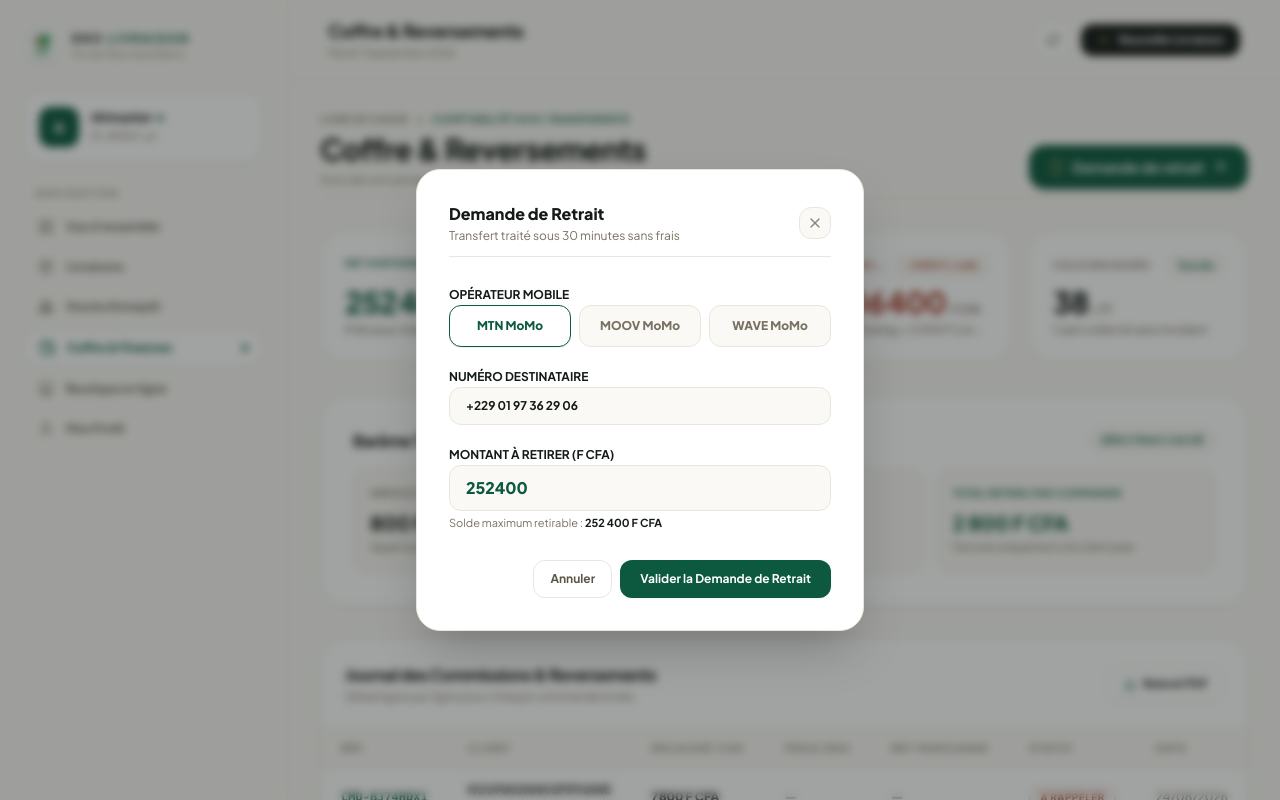
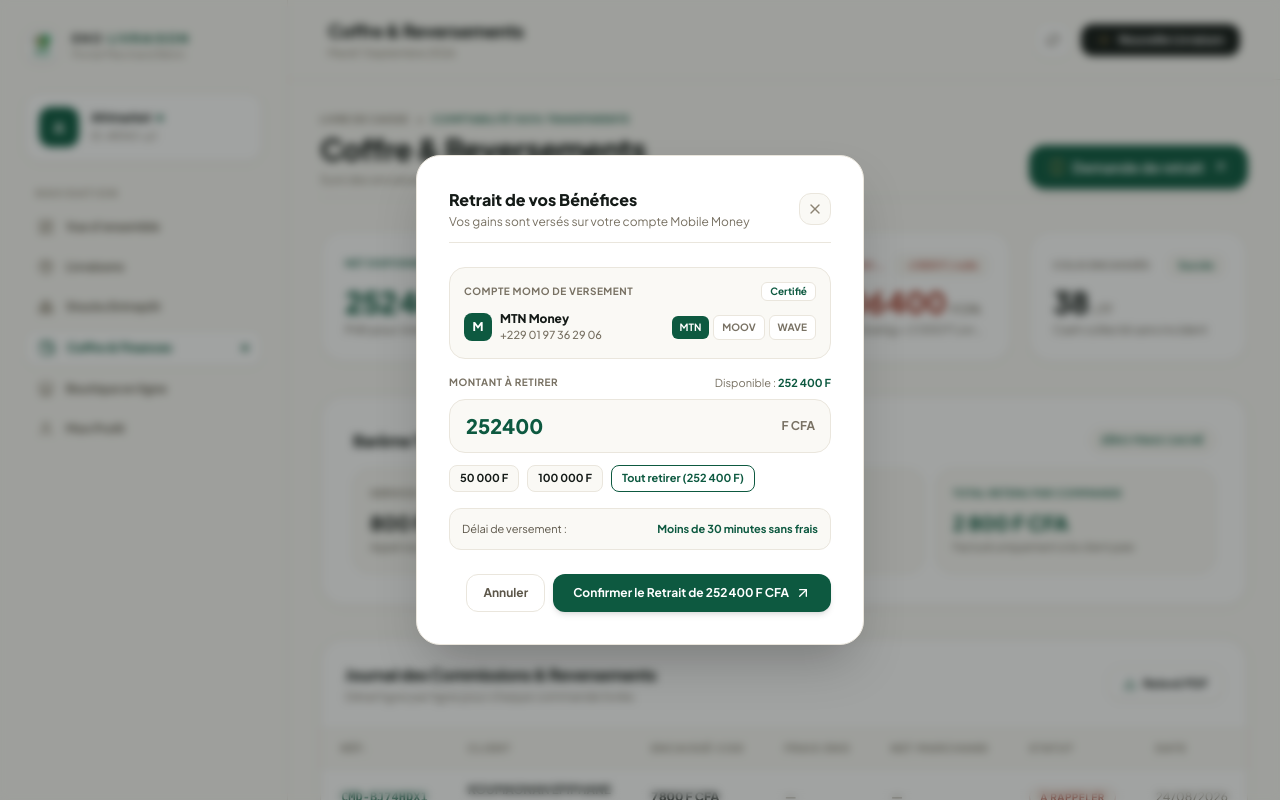
Before and after one commit to judeaymard/CLOSING, a Next.js app: page /dashboard/finances in a window 1280 px wide. Both pictures are taken after a click on the button "Demande de retrait". Shown: the top 800 px of the page. Built offline with nearby package versions, Linux system fonts and the light colour scheme.

Commit message:
feat(dashboard): refonte complete du modal en veritable Retrait de Benefices Marchand

```diff
--- a/src/app/dashboard/finances/page.tsx
+++ b/src/app/dashboard/finances/page.tsx
@@ -261,73 +261,123 @@
         </div>
       </div>
 
-      {/* 📱 MOBILE MONEY PAYOUT MODAL */}
+      {/* 📱 MODAL DE RETRAIT DE BÉNÉFICES */}
       {showPayoutModal && (
         <div className="fixed inset-0 z-50 bg-[#141A17]/40 backdrop-blur-xs flex items-center justify-center p-4">
-          <div className="bg-white border border-[#EAE6DD] rounded-3xl p-6 sm:p-8 max-w-md w-full shadow-2xl space-y-6">
+          <div className="bg-white border border-[#EAE6DD] rounded-3xl p-6 sm:p-8 max-w-md w-full shadow-2xl space-y-6 animate-fade-in-up">
             <div className="flex items-center justify-between pb-3 border-b border-[#EAE6DD]">
               <div>
-                <h3 className="text-base font-black text-[#141A17]">Demande de Retrait</h3>
-                <p className="text-xs text-[#787163] mt-0.5">Transfert traité sous 30 minutes sans frais</p>
+                <h3 className="text-base font-black text-[#141A17]">Retrait de vos Bénéfices</h3>
+                <p className="text-xs text-[#787163] mt-0.5">Vos gains sont versés sur votre compte Mobile Money</p>
               </div>
               <button
                 onClick={() => setShowPayoutModal(false)}
-                className="w-8 h-8 rounded-xl bg-[#FAF9F5] border border-[#EAE6DD] text-[#8C8474] flex items-center justify-center"
+                className="w-8 h-8 rounded-xl bg-[#FAF9F5] border border-[#EAE6DD] text-[#8C8474] flex items-center justify-center hover:text-[#141A17]"
               >
                 <X className="w-4 h-4" />
               </button>
             </div>
 
             <form onSubmit={handleRequestPayout} className="space-y-4">
-              {/* Operator selection */}
-              <div className="space-y-1.5">
-                <label className="text-xs font-bold text-[#141A17] uppercase">Opérateur Mobile</label>
-                <div className="grid grid-cols-3 gap-2">
-                  {(["MTN", "MOOV", "WAVE"] as const).map((method) => (
+              {/* Compte Mobile Money du Profil */}
+              <div className="p-3.5 rounded-2xl bg-[#FAF9F5] border border-[#EAE6DD] space-y-1.5">
+                <div className="flex items-center justify-between text-xs">
+                  <span className="text-[10px] font-bold uppercase tracking-wider text-[#787163]">
+                    Compte MoMo de versement
+                  </span>
+                  <span className="text-[10px] font-bold text-[#0D5940] bg-white border border-[#EAE6DD] px-2 py-0.5 rounded-md">
+                    Certifié
+                  </span>
+                </div>
+                <div className="flex items-center justify-between pt-1">
+                  <div className="flex items-center gap-2">
+                    <div className="w-7 h-7 rounded-lg bg-[#0D5940] text-white flex items-center justify-center font-black text-xs">
+                      {payoutMethod.charAt(0)}
+                    </div>
+                    <div>
+                      <p className="text-xs font-black text-[#141A17]">{payoutMethod} Money</p>
+                      <p className="text-[11px] text-[#787163] font-medium">+229 01 97 36 29 06</p>
+                    </div>
+                  </div>
+                  <div className="flex items-center gap-1">
+                    {(["MTN", "MOOV", "WAVE"] as const).map((net) => (
                       <button
-                      key={method}
+                        key={net}
                         type="button"
-                      onClick={() => setPayoutMethod(method)}
-                      className={`py-3 rounded-xl border text-xs font-black transition-all ${
-                        payoutMethod === method
-                          ? "bg-white border-[#0D5940] text-[#0D5940] shadow-2xs"
-                          : "bg-[#FAF9F5] border-[#EAE6DD] text-[#787163] hover:text-[#141A17]"
+                        onClick={() => setPayoutMethod(net)}
+                        className={`px-2 py-1 rounded-md text-[10px] font-bold transition-all ${
+                          payoutMethod === net
+                            ? "bg-[#0D5940] text-white"
+                            : "bg-white text-[#787163] border border-[#EAE6DD] hover:text-[#141A17]"
                         }`}
                       >
-                      {method} MoMo
+                        {net}
                       </button>
                     ))}
                   </div>
                 </div>
-
-              {/* Number */}
-              <div className="space-y-1">
-                <label className="text-xs font-bold text-[#141A17] uppercase">Numéro Destinataire</label>
-                <input
-                  type="text"
-                  defaultValue="+229 01 97 36 29 06"
-                  className="w-full px-4 py-2.5 bg-[#FAF9F5] border border-[#EAE6DD] rounded-xl text-xs font-bold text-[#141A17] focus:outline-none focus:border-[#0D5940] focus:bg-white"
-                  required
-                />
               </div>
 
-              {/* Amount */}
-              <div className="space-y-1">
-                <label className="text-xs font-bold text-[#141A17] uppercase">Montant à Retirer (F CFA)</label>
+              {/* Montant à retirer */}
+              <div className="space-y-2">
+                <div className="flex items-center justify-between">
+                  <label className="text-[10px] font-bold uppercase tracking-wider text-[#787163]">
+                    Montant à retirer
+                  </label>
+                  <span className="text-[11px] text-[#787163]">
+                    Disponible : <strong className="text-[#0D5940]">252 400 F</strong>
+                  </span>
+                </div>
+
+                <div className="relative">
                   <input
                     type="number"
                     value={payoutAmount}
                     max="252400"
+                    min="1000"
                     onChange={(e) => setPayoutAmount(e.target.value)}
-                  className="w-full px-4 py-2.5 bg-[#FAF9F5] border border-[#EAE6DD] rounded-xl text-base font-black text-[#0D5940] focus:outline-none focus:border-[#0D5940] focus:bg-white"
+                    className="w-full px-4 py-3 bg-[#FAF9F5] border border-[#EAE6DD] rounded-2xl text-xl font-black text-[#0D5940] focus:outline-none focus:border-[#0D5940] focus:bg-white transition-all"
                     required
                   />
-                <p className="text-[11px] text-[#787163]">
-                  Solde maximum retirable : <strong className="text-[#141A17]">252 400 F CFA</strong>
-                </p>
+                  <span className="absolute right-4 top-1/2 -translate-y-1/2 text-xs font-bold text-[#787163]">
+                    F CFA
+                  </span>
                 </div>
 
-              <div className="flex justify-end gap-2 pt-3">
+                {/* Raccourcis de retrait */}
+                <div className="flex items-center gap-2 pt-1">
+                  <button
+                    type="button"
+                    onClick={() => setPayoutAmount("50000")}
+                    className="px-2.5 py-1 rounded-lg bg-[#FAF9F5] hover:bg-white border border-[#EAE6DD] text-[11px] font-bold text-[#141A17] transition-all"
+                  >
+                    50 000 F
+                  </button>
+                  <button
+                    type="button"
+                    onClick={() => setPayoutAmount("100000")}
+                    className="px-2.5 py-1 rounded-lg bg-[#FAF9F5] hover:bg-white border border-[#EAE6DD] text-[11px] font-bold text-[#141A17] transition-all"
+                  >
+                    100 000 F
+                  </button>
+                  <button
+                    type="button"
+                    onClick={() => setPayoutAmount("252400")}
+                    className="px-2.5 py-1 rounded-lg bg-white border border-[#0D5940] text-[11px] font-bold text-[#0D5940] transition-all"
+                  >
+                    Tout retirer (252 400 F)
+                  </button>
+                </div>
+              </div>
+
+              {/* Engagement de versement */}
+              <div className="p-3 rounded-xl bg-[#FAF9F5] border border-[#EAE6DD] text-[11px] text-[#5C5649] flex items-center justify-between">
+                <span>Délai de versement :</span>
+                <span className="font-bold text-[#0D5940]">Moins de 30 minutes sans frais</span>
+              </div>
+
+              {/* Action Buttons */}
+              <div className="flex justify-end gap-2 pt-2">
                 <button
                   type="button"
                   onClick={() => setShowPayoutModal(false)}
@@ -337,9 +387,10 @@
                 </button>
                 <button
                   type="submit"
-                  className="px-5 py-2.5 rounded-xl bg-[#0D5940] hover:bg-[#093D2C] text-white text-xs font-bold transition-all shadow-xs"
+                  className="px-5 py-2.5 rounded-xl bg-[#0D5940] hover:bg-[#093D2C] text-white text-xs font-bold transition-all shadow-md flex items-center gap-1.5 active:scale-95"
                 >
-                  Valider la Demande de Retrait
+                  <span>Confirmer le Retrait de {Number(payoutAmount || 0).toLocaleString("fr-FR")} F CFA</span>
+                  <ArrowUpRight className="w-4 h-4" />
                 </button>
               </div>
             </form>
--- a/src/app/dashboard/page.tsx
+++ b/src/app/dashboard/page.tsx
@@ -401,14 +401,15 @@
         </div>
       </div>
 
-      {/* 📱 MODAL DE VIREMENT MOBILE MONEY */}
+      {/* 📱 MODAL DE RETRAIT DE BÉNÉFICES */}
       {showPayoutModal && (
         <div className="fixed inset-0 z-50 bg-[#141A17]/40 backdrop-blur-xs flex items-center justify-center p-4">
           <div className="bg-white border border-[#EAE6DD] rounded-3xl p-6 sm:p-8 max-w-md w-full shadow-2xl space-y-6 animate-fade-in-up">
+            {/* Modal Header */}
             <div className="flex items-center justify-between pb-3 border-b border-[#EAE6DD]">
               <div>
-                <h3 className="text-base font-black text-[#141A17]">Demande de Retrait</h3>
-                <p className="text-xs text-[#787163] mt-0.5">Fonds transférés directement sur votre compte sous 30 min</p>
+                <h3 className="text-base font-black text-[#141A17]">Retrait de vos Bénéfices</h3>
+                <p className="text-xs text-[#787163] mt-0.5">Vos gains sont versés sur votre compte Mobile Money</p>
               </div>
               <button
                 onClick={() => setShowPayoutModal(false)}
@@ -419,56 +420,105 @@
             </div>
 
             <form onSubmit={handlePayoutSubmit} className="space-y-4">
-              {/* Operator selection */}
-              <div className="space-y-1.5">
-                <label className="text-xs font-bold text-[#141A17] uppercase">Opérateur de Réception</label>
-                <div className="grid grid-cols-3 gap-2">
-                  {(["MTN", "MOOV", "WAVE"] as const).map((method) => (
+              {/* Compte Mobile Money du Profil */}
+              <div className="p-3.5 rounded-2xl bg-[#FAF9F5] border border-[#EAE6DD] space-y-1.5">
+                <div className="flex items-center justify-between text-xs">
+                  <span className="text-[10px] font-bold uppercase tracking-wider text-[#787163]">
+                    Compte MoMo de versement
+                  </span>
+                  <span className="text-[10px] font-bold text-[#0D5940] bg-white border border-[#EAE6DD] px-2 py-0.5 rounded-md">
+                    Certifié
+                  </span>
+                </div>
+                <div className="flex items-center justify-between pt-1">
+                  <div className="flex items-center gap-2">
+                    <div className="w-7 h-7 rounded-lg bg-[#0D5940] text-white flex items-center justify-center font-black text-xs">
+                      {payoutMethod.charAt(0)}
+                    </div>
+                    <div>
+                      <p className="text-xs font-black text-[#141A17]">{payoutMethod} Money</p>
+                      <p className="text-[11px] text-[#787163] font-medium">+229 01 97 36 29 06</p>
+                    </div>
+                  </div>
+                  <div className="flex items-center gap-1">
+                    {(["MTN", "MOOV", "WAVE"] as const).map((net) => (
                       <button
-                      key={method}
+                        key={net}
                         type="button"
-                      onClick={() => setPayoutMethod(method)}
-                      className={`py-3 rounded-xl border text-xs font-black transition-all ${
-                        payoutMethod === method
-                          ? "bg-white border-[#0D5940] text-[#0D5940] shadow-2xs"
-                          : "bg-[#FAF9F5] border-[#EAE6DD] text-[#787163] hover:text-[#141A17]"
+                        onClick={() => setPayoutMethod(net)}
+                        className={`px-2 py-1 rounded-md text-[10px] font-bold transition-all ${
+                          payoutMethod === net
+                            ? "bg-[#0D5940] text-white"
+                            : "bg-white text-[#787163] border border-[#EAE6DD] hover:text-[#141A17]"
                         }`}
                       >
-                      {method} MoMo
+                        {net}
                       </button>
                     ))}
                   </div>
                 </div>
-
-              {/* Recipient Phone Number */}
-              <div className="space-y-1">
-                <label className="text-xs font-bold text-[#141A17] uppercase">Numéro Destinataire</label>
-                <input
-                  type="text"
-                  defaultValue="+229 01 97 36 29 06"
-                  className="w-full px-4 py-2.5 bg-[#FAF9F5] border border-[#EAE6DD] rounded-xl text-xs font-bold text-[#141A17] focus:outline-none focus:border-[#0D5940] focus:bg-white"
-                  required
-                />
               </div>
 
-              {/* Amount */}
-              <div className="space-y-1">
-                <label className="text-xs font-bold text-[#141A17] uppercase">Montant à Transférer (F CFA)</label>
+              {/* Montant à retirer */}
+              <div className="space-y-2">
+                <div className="flex items-center justify-between">
+                  <label className="text-[10px] font-bold uppercase tracking-wider text-[#787163]">
+                    Montant à retirer
+                  </label>
+                  <span className="text-[11px] text-[#787163]">
+                    Disponible : <strong className="text-[#0D5940]">{soldeNetDisponible.toLocaleString("fr-FR")} F</strong>
+                  </span>
+                </div>
+
+                <div className="relative">
                   <input
                     type="number"
                     value={payoutAmount}
                     max={soldeNetDisponible}
+                    min={1000}
                     onChange={(e) => setPayoutAmount(e.target.value)}
-                  className="w-full px-4 py-2.5 bg-[#FAF9F5] border border-[#EAE6DD] rounded-xl text-base font-black text-[#0D5940] focus:outline-none focus:border-[#0D5940] focus:bg-white"
+                    className="w-full px-4 py-3 bg-[#FAF9F5] border border-[#EAE6DD] rounded-2xl text-xl font-black text-[#0D5940] focus:outline-none focus:border-[#0D5940] focus:bg-white transition-all"
                     required
                   />
-                <p className="text-[11px] text-[#787163]">
-                  Solde net maximum disponible : <strong className="text-[#141A17]">{soldeNetDisponible.toLocaleString("fr-FR")} F CFA</strong>
-                </p>
+                  <span className="absolute right-4 top-1/2 -translate-y-1/2 text-xs font-bold text-[#787163]">
+                    F CFA
+                  </span>
                 </div>
 
-              {/* Buttons */}
-              <div className="flex justify-end gap-2 pt-3">
+                {/* Raccourcis de retrait */}
+                <div className="flex items-center gap-2 pt-1">
+                  <button
+                    type="button"
+                    onClick={() => setPayoutAmount("50000")}
+                    className="px-2.5 py-1 rounded-lg bg-[#FAF9F5] hover:bg-white border border-[#EAE6DD] text-[11px] font-bold text-[#141A17] transition-all"
+                  >
+                    50 000 F
+                  </button>
+                  <button
+                    type="button"
+                    onClick={() => setPayoutAmount("100000")}
+                    className="px-2.5 py-1 rounded-lg bg-[#FAF9F5] hover:bg-white border border-[#EAE6DD] text-[11px] font-bold text-[#141A17] transition-all"
+                  >
+                    100 000 F
+                  </button>
+                  <button
+                    type="button"
+                    onClick={() => setPayoutAmount(soldeNetDisponible.toString())}
+                    className="px-2.5 py-1 rounded-lg bg-white border border-[#0D5940] text-[11px] font-bold text-[#0D5940] transition-all"
+                  >
+                    Tout retirer ({soldeNetDisponible.toLocaleString("fr-FR")} F)
+                  </button>
+                </div>
+              </div>
+
+              {/* Engagement de versement */}
+              <div className="p-3 rounded-xl bg-[#FAF9F5] border border-[#EAE6DD] text-[11px] text-[#5C5649] flex items-center justify-between">
+                <span>Délai de versement :</span>
+                <span className="font-bold text-[#0D5940]">Moins de 30 minutes sans frais</span>
+              </div>
+
+              {/* Action Buttons */}
+              <div className="flex justify-end gap-2 pt-2">
                 <button
                   type="button"
                   onClick={() => setShowPayoutModal(false)}
@@ -478,9 +528,10 @@
                 </button>
                 <button
                   type="submit"
-                  className="px-5 py-2.5 rounded-xl bg-[#0D5940] hover:bg-[#093D2C] text-white text-xs font-bold transition-all shadow-xs"
+                  className="px-5 py-2.5 rounded-xl bg-[#0D5940] hover:bg-[#093D2C] text-white text-xs font-bold transition-all shadow-md flex items-center gap-1.5 active:scale-95"
                 >
-                  Valider la Demande de Retrait ({payoutMethod})
+                  <span>Confirmer le Retrait de {Number(payoutAmount || 0).toLocaleString("fr-FR")} F CFA</span>
+                  <ArrowUpRight className="w-4 h-4" />
                 </button>
               </div>
             </form>
```
Lines whose indentation alone changed are shown as unchanged.
